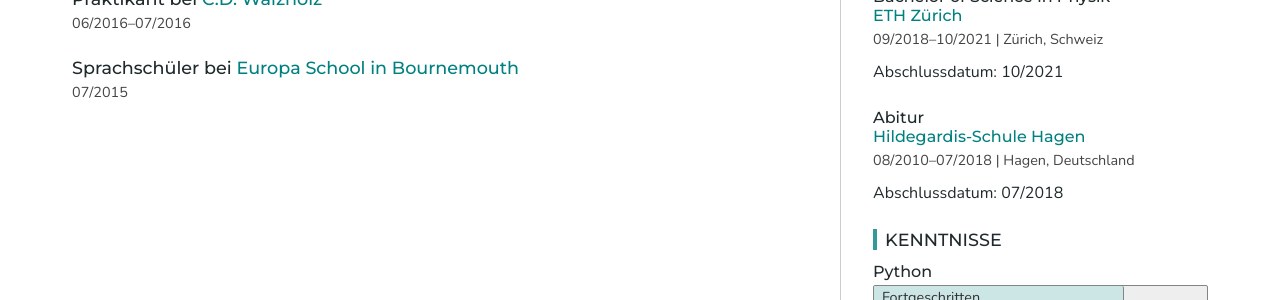
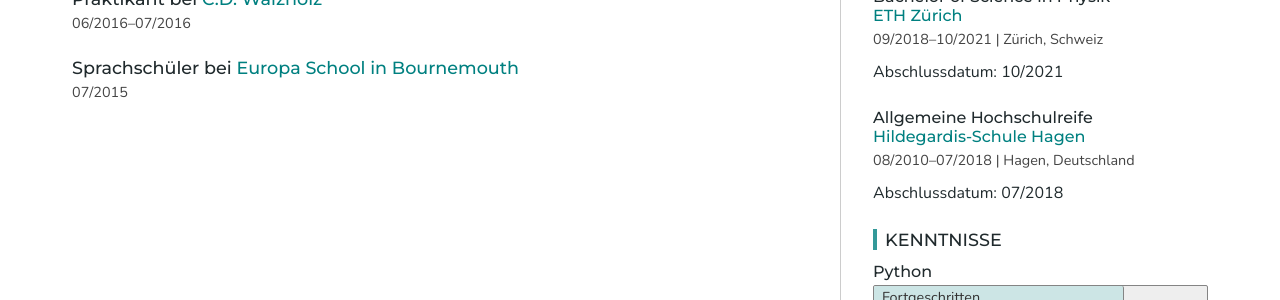
Before and after one commit to slobbe/slobbe, a Jekyll site: the page built from lebenslauf/index.html, in a window 1280 px wide. Shown: the part 543-843 px from the top of the page. Built offline with Jekyll 4.4.1, drawn with Linux system fonts in a browser that asks for light colours.

Commit message:
fix abitur title

```diff
--- a/_data/portfolio_de.json
+++ b/_data/portfolio_de.json
@@ -115,7 +115,7 @@
       "url": "https://hildegardis-schule.de/",
       "start_date": "08/2010",
       "end_date": "07/2018",
-      "degree": "Abitur",
+      "degree": "Allgemeine Hochschulreife",
       "grade": "",
       "graduation_date": "07/2018",
       "comments": []
```
